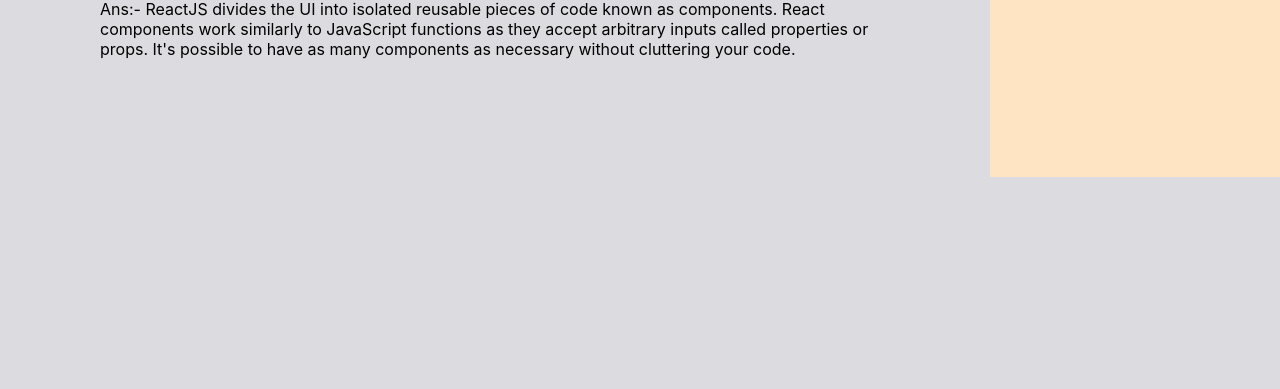
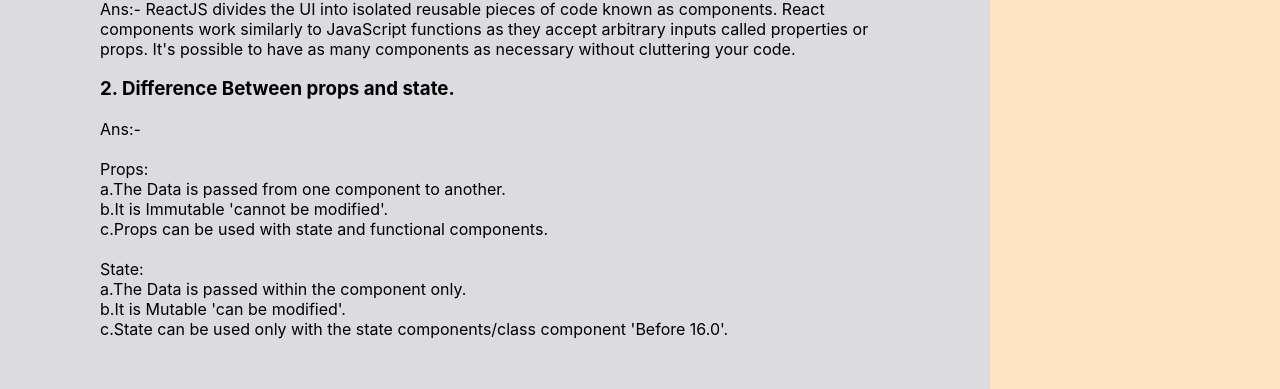
Before and after one commit to prantochandrodas/fit-active-club, a React (Create React App) app: page / in a window 1280 px wide. Shown: the part 1242-1631 px from the top of the page. Before the commit the page ends 1419 px from the top, so only its background shows below. Built offline with nearby package versions, Linux system fonts and the light colour scheme.

Commit message:
add quecation 2

```diff
--- a/src/component/Quecation/Quecation.js
+++ b/src/component/Quecation/Quecation.js
@@ -8,9 +8,23 @@ const Quecation = () => {
                 <p>Ans:- ReactJS divides the UI into isolated reusable pieces of code known as components. React components work similarly to JavaScript functions as they accept arbitrary inputs called properties or props. It's possible to have as many components as necessary without cluttering your code.</p>
 
             </div>
-            <dir>
-                <h3></h3>
-            </dir>
+            <div>
+                <h3>2. Difference Between props and state.</h3>
+                <p>
+                    Ans:- <br /><br /> Props: <br />
+                    a.The Data is passed from one component to another. <br />
+                    b.It is Immutable 'cannot be modified'. <br />
+                    c.Props can be used with state and functional components. <br /><br />
+                    State: <br />
+                    a.The Data is passed within the component only. <br />
+                    b.It is Mutable 'can be modified'. <br />
+                    c.State can be used only with the state components/class component 'Before 16.0'.
+
+                         </p>
+            </div>
+            <div>
+
+            </div>
         </div>
     );
 };
```
